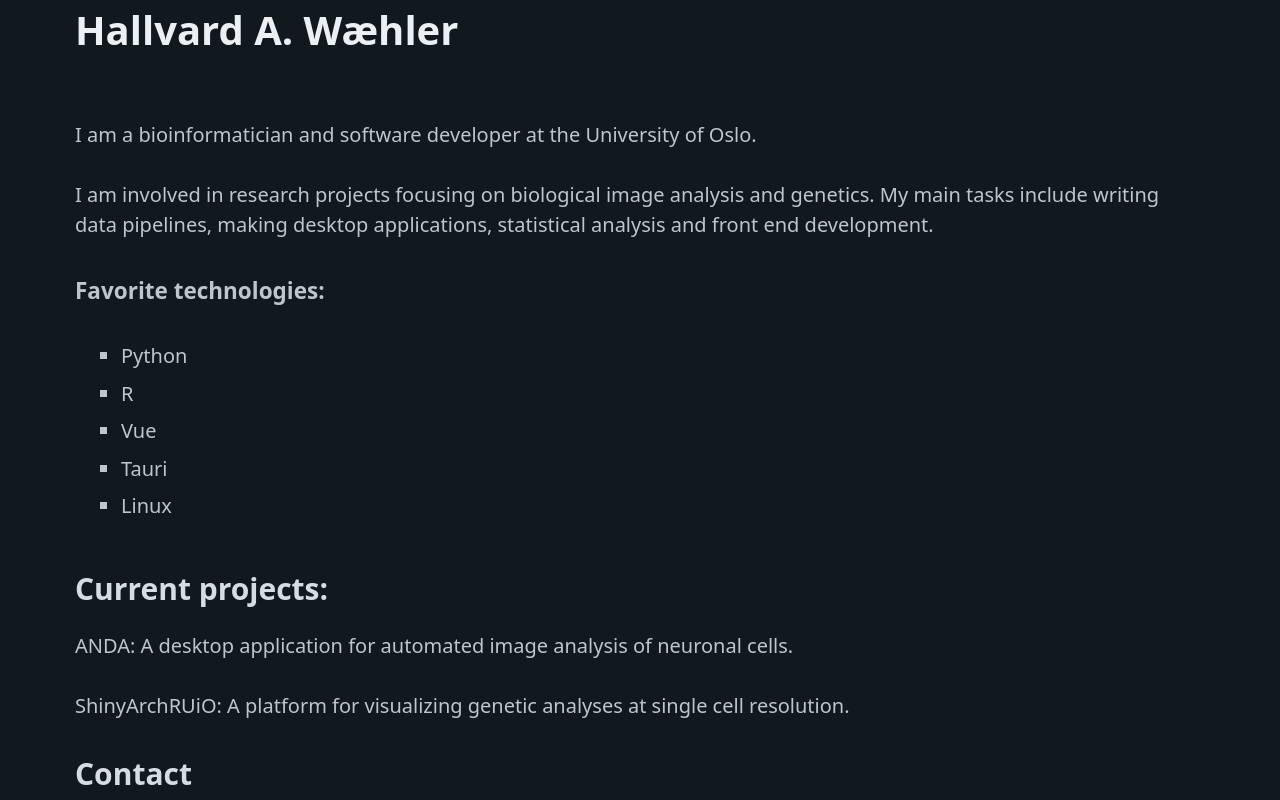
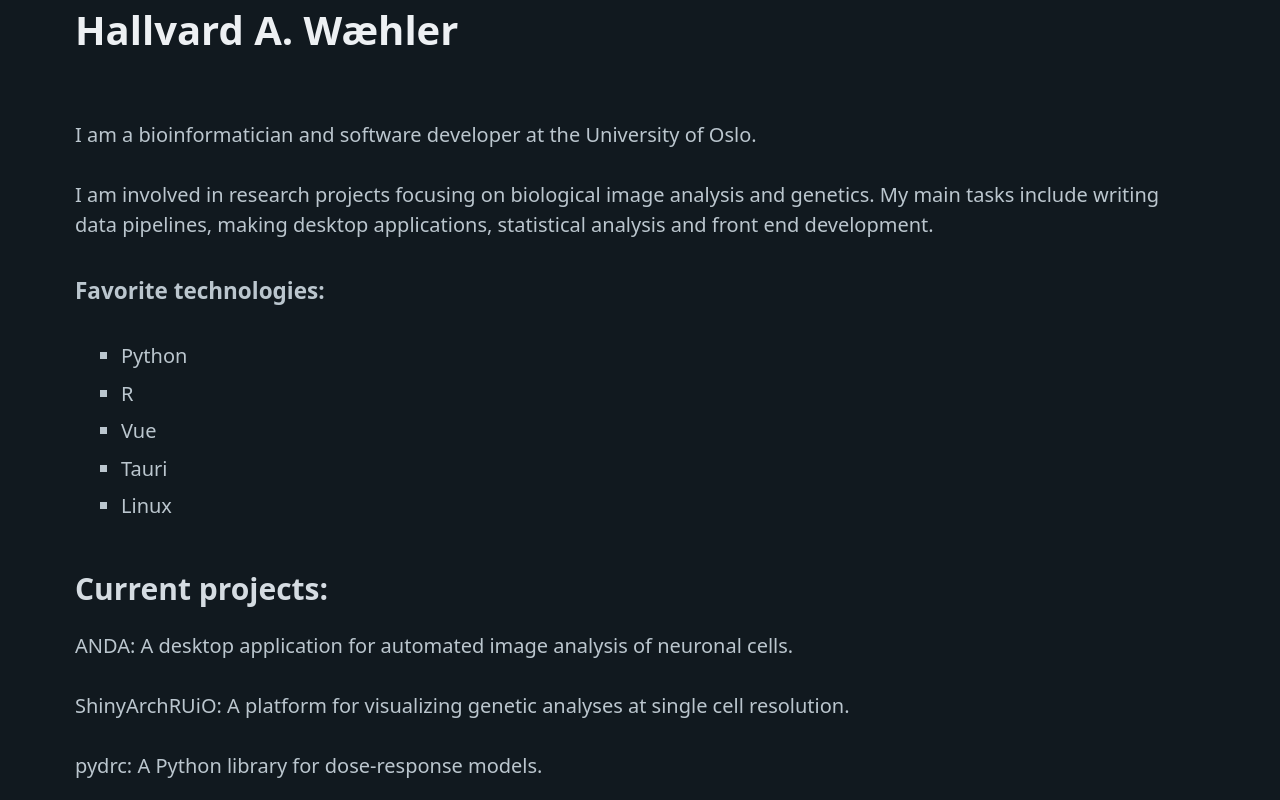
Before and after one commit to hallvaaw/homepage, a Vue app: page / in a window 1280 px wide. Shown: the top 800 px of the page. Built offline with nearby package versions, Linux system fonts and the light colour scheme.

Commit message:
update projects

```diff
--- a/src/App.vue
+++ b/src/App.vue
@@ -14,6 +14,7 @@
         <h3 style="margin-bottom: 20px;">Current projects:</h3>
         <p>ANDA: A desktop application for automated image analysis of neuronal cells.</p>
         <p>ShinyArchRUiO: A platform for visualizing genetic analyses at single cell resolution.</p>
+        <p>pydrc: A Python library for dose-response models.</p>
     </main>
     <footer class="container">
         <h3 style="margin-bottom: 20px;">Contact</h3>
```
